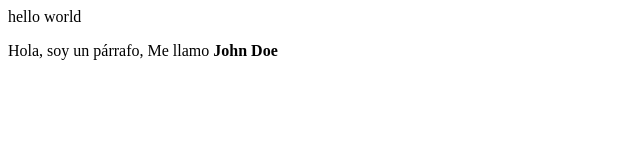
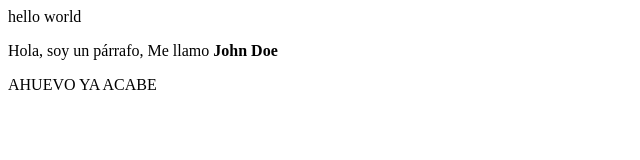
Before and after one commit to CancillerVEVO/Movie-App-PIA, a website: page index.html in a window 1280 px wide. Shown: the whole page, without its empty margins (0-640 px from the left). Drawn offline with Linux system fonts and the light colour scheme.

Commit message:
Trabajando nasty

```diff
--- a/index.html
+++ b/index.html
@@ -8,5 +8,6 @@
   <body>
     <div>hello world</div>
     <p>Hola, soy un párrafo, Me llamo <strong>John Doe</strong></p>
+    <p>AHUEVO YA ACABE</p>
   </body>
 </html>
```
